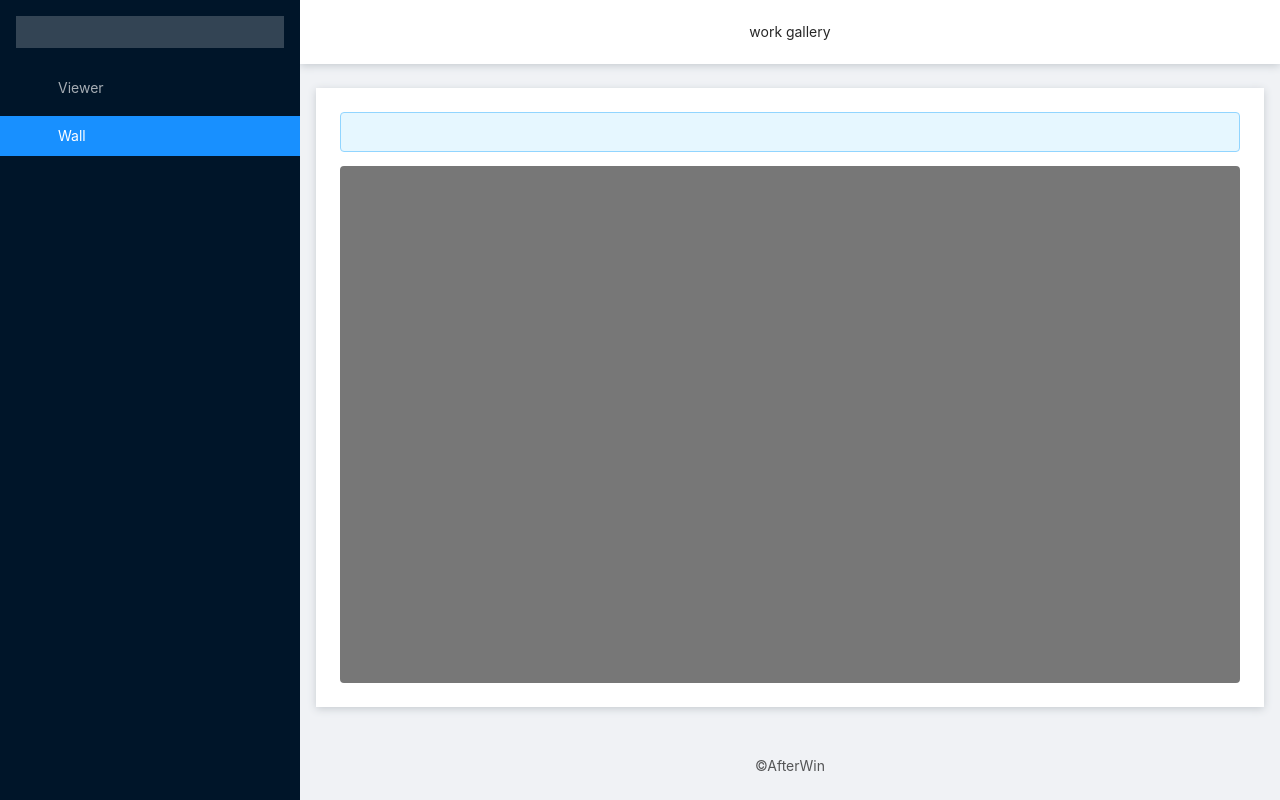
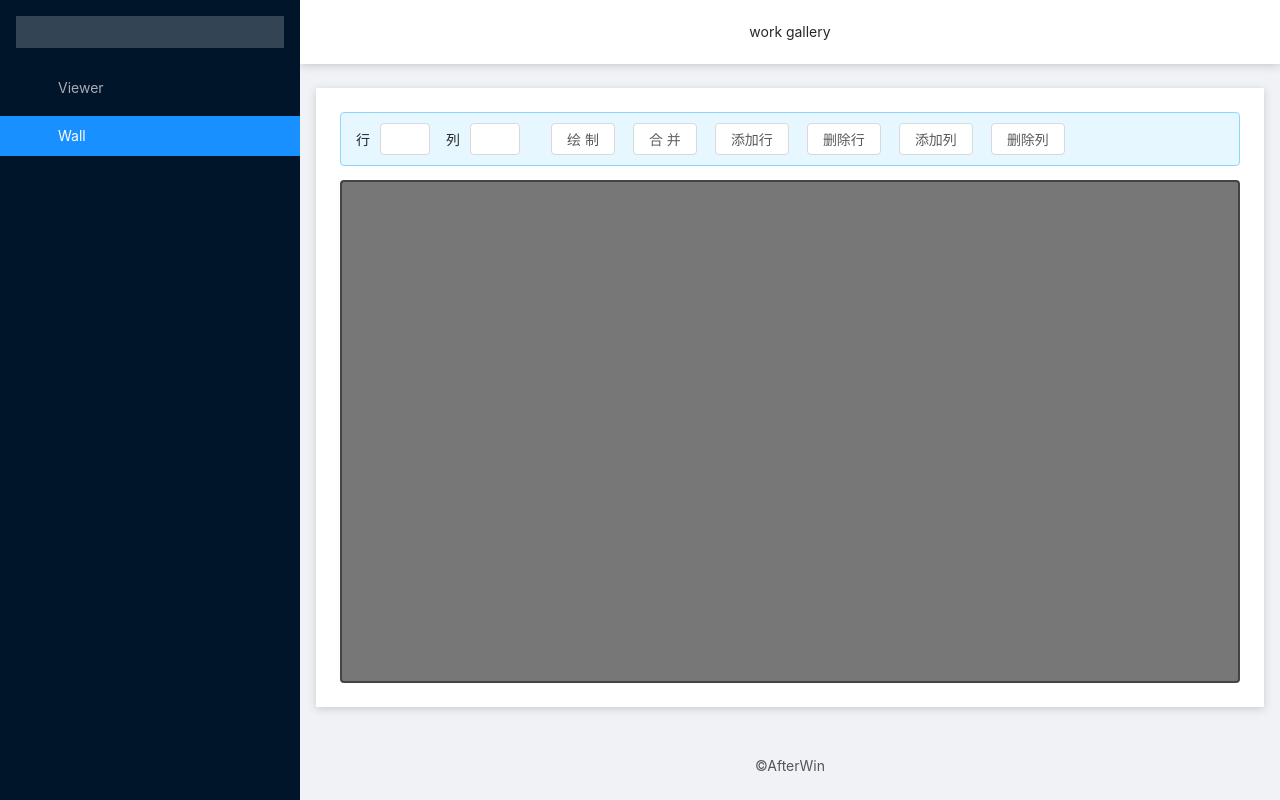
Before and after one commit to CJ-Zheng1023/work-gallery, a Vue app: page /wall in a window 1280 px wide. Built offline with nearby package versions, Linux system fonts and the light colour scheme.

Commit message:
feat: 搭建布局

```diff
--- a/package.json
+++ b/package.json
@@ -8,7 +8,9 @@
   },
   "dependencies": {
     "ant-design-vue": "^1.7.8",
+    "bignumber.js": "^9.0.2",
     "core-js": "^3.6.5",
+    "lodash": "^4.17.21",
     "vue": "^2.6.11",
     "vue-router": "^3.2.0",
     "vuex": "^3.4.0"
--- a/src/components/tile/Tile.vue
+++ b/src/components/tile/Tile.vue
@@ -2,8 +2,28 @@
   <div class="tile">
     <div class="tile__menubar">
       <div class="tile__menubar-left">
-        <div class="tile__form"></div>
-        <div class="tile__actions"></div>
+        <form class="tile__form">
+          <div class="tile__form-item">
+            <label class="tile__form-item-label">行</label>
+            <input type="number" class="tile__form-item-input" />
+          </div>
+          <div class="tile__form-item">
+            <label class="tile__form-item-label">列</label>
+            <input type="number" class="tile__form-item-input" />
+          </div>
+        </form>
+        <div class="tile__actions">
+          <slot name="actions">
+            <div class="tile__button-group">
+              <button class="tile__button">绘 制</button>
+              <button class="tile__button">合 并</button>
+              <button class="tile__button">添加行</button>
+              <button class="tile__button">删除行</button>
+              <button class="tile__button">添加列</button>
+              <button class="tile__button">删除列</button>
+            </div>
+          </slot>
+        </div>
       </div>
       <div class="tile__menubar-right">
         <div class="tile__extra"></div>
@@ -17,7 +37,24 @@
 <script>
 export default {
   name: 'Tile',
-  props: {}
+  props: {
+    tiles: {
+      default: () => [],
+      type: Array
+    }
+  },
+  data() {
+    return {
+      form: {
+        row: 3,
+        column: 3
+      },
+      matrix: {
+        row: 3,
+        column: 3
+      }
+    }
+  }
 }
 </script>
 
@@ -32,7 +69,6 @@ export default {
     padding: 10px 15px;
     background-color: #e6f7ff;
     border-radius: 4px;
-    height: 40px;
     flex-shrink: 0;
     display: flex;
     justify-content: space-between;
@@ -40,17 +76,84 @@ export default {
     .tile__menubar-left {
       display: flex;
       align-items: center;
+      .tile__form {
+        margin-right: 15px;
+      }
     }
   }
   .tile__content {
     flex-grow: 1;
     height: 0;
-    border: 2px solid #777;
+    border: 2px solid rgb(68, 68, 68);
     background-color: #777;
     border-radius: 4px;
     .tile__content-inner {
       position: relative;
     }
   }
+  .tile__form {
+    .tile__form-item {
+      display: inline-block;
+      margin-right: 16px;
+      .tile__form-item-label {
+        display: inline-block;
+        margin-right: 10px;
+        color: rgba(0, 0, 0, 0.85);
+        font-size: 14px;
+      }
+      .tile__form-item-input {
+        display: inline-block;
+        width: 50px;
+        border-radius: 4px;
+        line-height: 1.5;
+        padding: 4px 11px;
+        border: 1px solid rgb(217, 217, 217);
+        color: rgba(0, 0, 0, 0.65);
+        height: 32px;
+        outline: none;
+        transition: all 0.3s cubic-bezier(0.645, 0.045, 0.355, 1);
+        &:hover {
+          border-color: rgb(64, 169, 255);
+        }
+        &:focus {
+          border-color: rgb(64, 169, 255);
+          box-shadow: 0 0 0 2px rgba(24, 144, 255, 0.2);
+        }
+      }
+      input::-webkit-outer-spin-button,
+      input::-webkit-inner-spin-button {
+        -webkit-appearance: none;
+      }
+      input[type='number'] {
+        -moz-appearance: textfield;
+      }
+    }
+  }
+  .tile__button-group {
+    .tile__button {
+      margin-right: 18px;
+      background-color: #fff;
+      border: 1px solid rgb(217, 217, 217);
+      outline: none;
+      font-size: 14px;
+      line-height: 1.5;
+      height: 32px;
+      padding: 0 15px;
+      transition: all 0.3s cubic-bezier(0.645, 0.045, 0.355, 1);
+      border-radius: 4px;
+      color: rgba(0, 0, 0, 0.65);
+      cursor: pointer;
+      &:hover,
+      &:focus {
+        color: #40a9ff;
+        border-color: #40a9ff;
+        box-shadow: 0 2px 0 rgba(0, 0, 0, 0.015);
+      }
+      &:active {
+        color: #096dd9;
+        border-color: #096dd9;
+      }
+    }
+  }
 }
 </style>
--- a/src/views/wall/Index.vue
+++ b/src/views/wall/Index.vue
@@ -1,6 +1,10 @@
 <template>
   <div style="height: 100%">
-    <Tile />
+    <Tile>
+      <!-- <template #actions>
+        <div>213</div>
+      </template> -->
+    </Tile>
   </div>
 </template>
 
```
Also changed, not shown: 1 other file (tests, documents, lock files or other folders).
